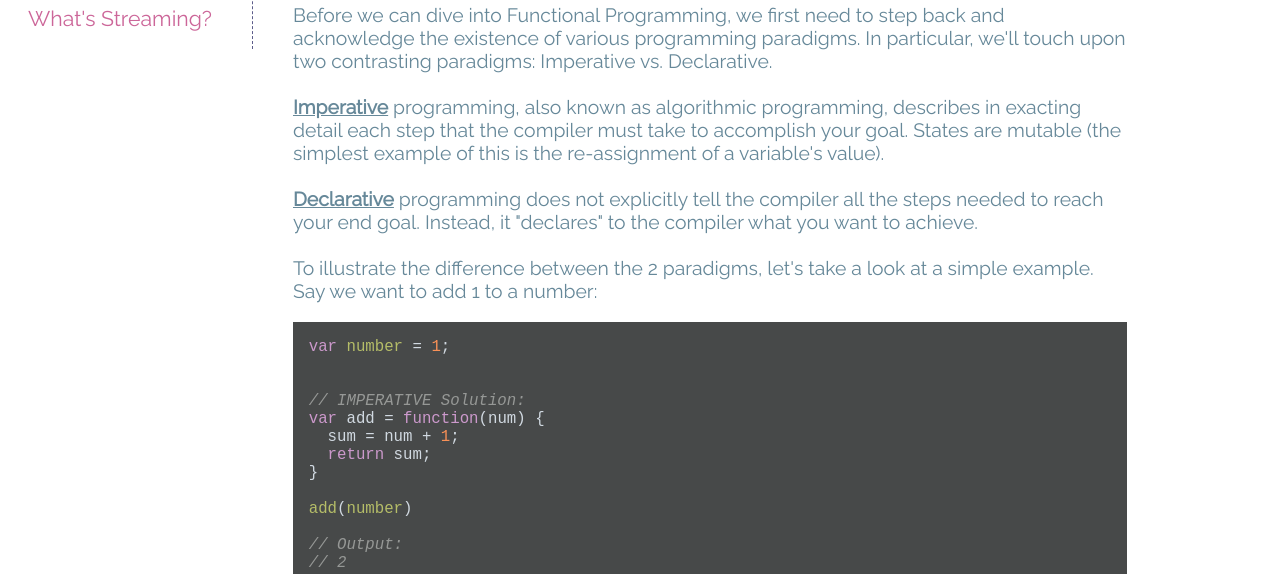
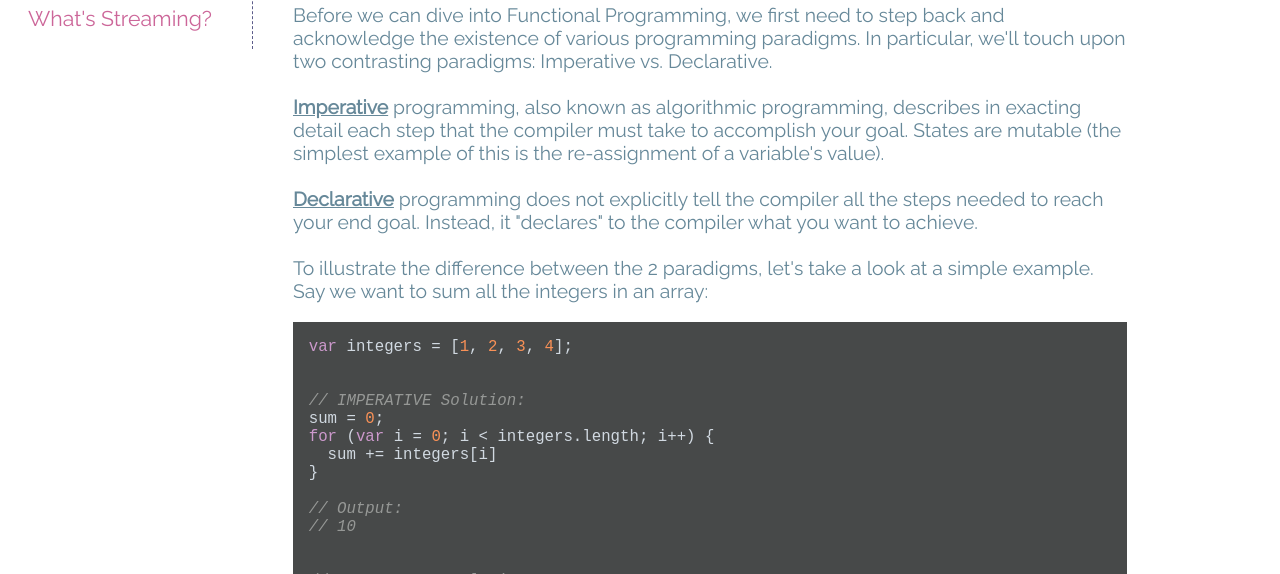
Before and after one commit to Yoonis/Yoonis.github.io, a plain HTML site: page blog/tech.html in a window 1280 px wide. Shown: the part 226-800 px from the top of the page. Drawn offline with nearby package versions, Linux system fonts and the light colour scheme.

Commit message:
New imperative vs declarative example

```diff
--- a/blog/tech.html
+++ b/blog/tech.html
@@ -41,30 +41,26 @@
 
 				<span class="important">Declarative</span> programming does not explicitly tell the compiler all the steps needed to reach your end goal. Instead, it "declares" to the compiler what you want to achieve.<br><br>
 
-				To illustrate the difference between the 2 paradigms, let's take a look at a simple example. Say we want to add 1 to a number:<pre><code>var number = 1;
+				To illustrate the difference between the 2 paradigms, let's take a look at a simple example. Say we want to sum all the integers in an array:<pre><code>var integers = [1, 2, 3, 4];
 
 
 // IMPERATIVE Solution:
-var add = function(num) {
-  sum = num + 1;
-  return sum;
+sum = 0;
+for (var i = 0; i < integers.length; i++) {
+  sum += integers[i]
 }
 
-add(number)
-
 // Output:
-// 2
+// 10
 
 
 // DECLARATIVE Solution:
-var add2 = function(num) {
-  return num + 1;
-}
-
-add2(number)
+integers.reduce(function(a, b) {
+  return a + b;
+});
 
 // Output:
-// 2
+// 10
 </code></pre><br><br>
 
 				Now that we've got that cleared up...<br>
```
